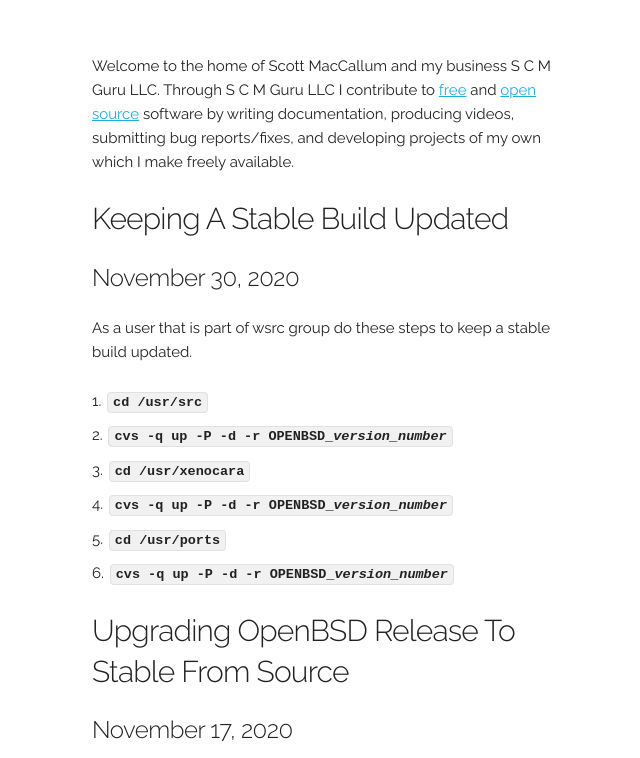
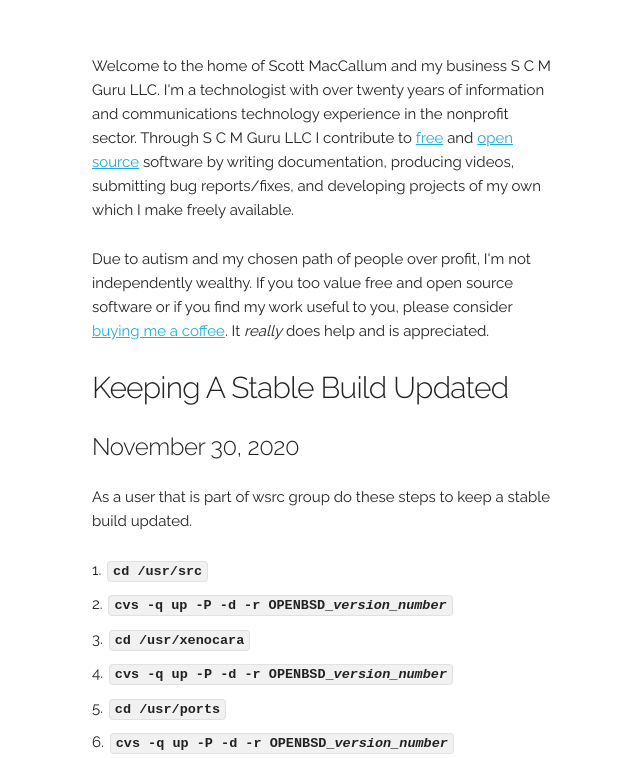
Before and after one commit to SCMGuruLive/website, a plain HTML site: page index.html in a window 1280 px wide. Shown: the part 186-944 px from the top of the page, without its empty margins (68-708 px from the left). Drawn offline with Linux system fonts and the light colour scheme.

Commit message:
Added donation paragraph

```diff
--- a/index.html
+++ b/index.html
@@ -16,7 +16,8 @@
       <div class="row">
 	<div class="one-half column" style="margin-top: 25%">
 	  <script data-name="BMC-Widget" src="https://cdnjs.buymeacoffee.com/1.0.0/widget.prod.min.js" data-id="scmguru" data-description="Support me on Buy me a coffee!" data-message="I could use some caffeine!" data-color="#5F7FFF" data-position="Right" data-x_margin="18" data-y_margin="18"></script>
-	  <p>Welcome to the home of Scott MacCallum and my business S C M Guru LLC. Through S C M Guru LLC I contribute to <a href="https://www.gnu.org/philosophy/free-sw.en.html">free</a> and <a href="https://opensource.org/osd-annotated">open source</a> software by writing documentation, producing videos, submitting bug reports/fixes, and developing projects of my own which I make freely available.</p>
+	  <p>Welcome to the home of Scott MacCallum and my business S C M Guru LLC. I'm a technologist with over twenty years of information and communications technology experience in the nonprofit sector. Through S C M Guru LLC I contribute to <a href="https://www.gnu.org/philosophy/free-sw.en.html">free</a> and <a href="https://opensource.org/osd-annotated">open source</a> software by writing documentation, producing videos, submitting bug reports/fixes, and developing projects of my own which I make freely available.</p>
+	  <p>Due to autism and my chosen path of people over profit, I'm not independently wealthy. If you too value free and open source software or if you find my work useful to you, please consider <a href="https://www.buymeacoffee.com/scmguru">buying me a coffee</a>. It <i>really</i> does help and is appreciated.</p>
 	  <h4 id="2020113001">Keeping A Stable Build Updated</h4>
 	  <h5>November 30, 2020</h5>
 	  <p>As a user that is part of wsrc group do these steps to keep a stable build updated.</p>
```
